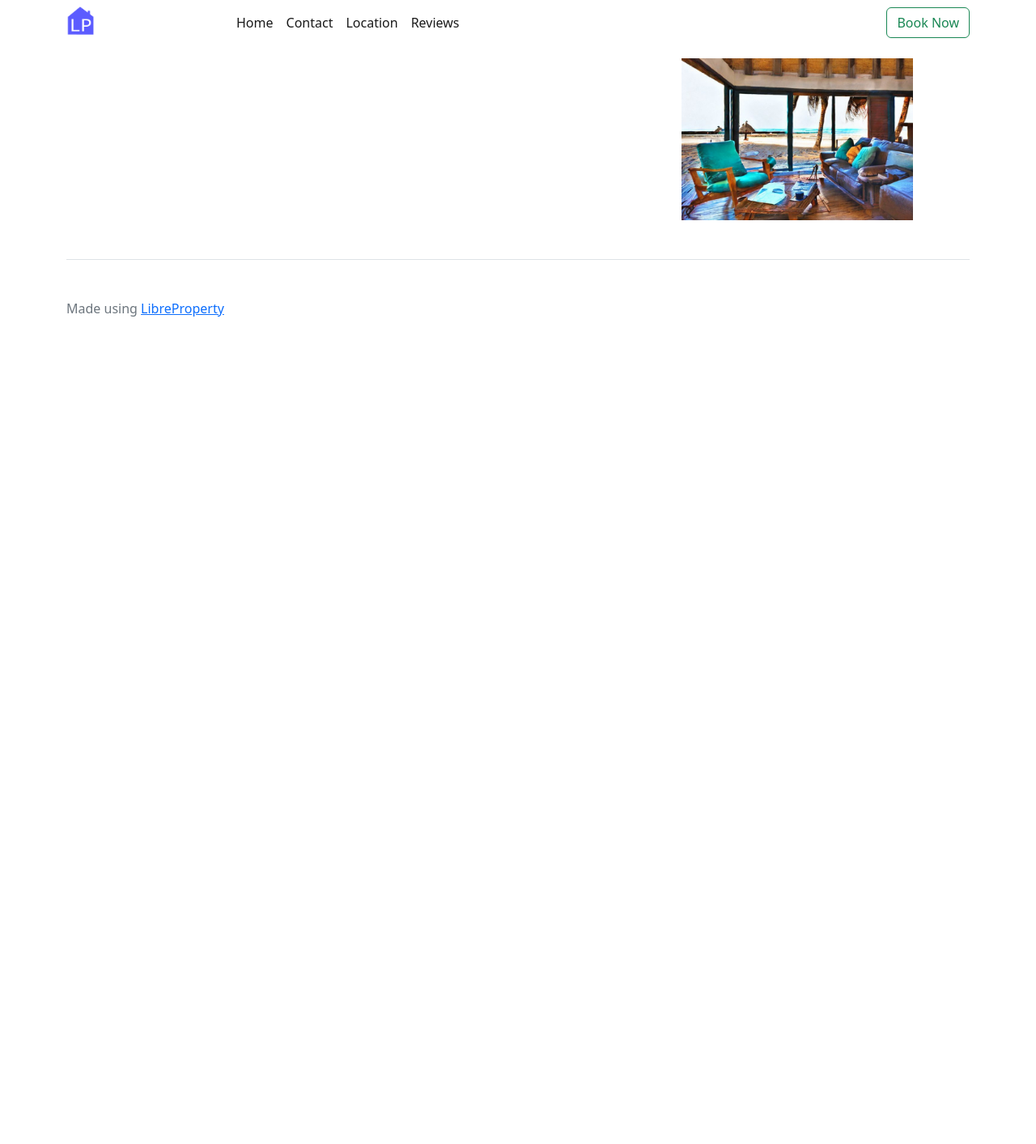
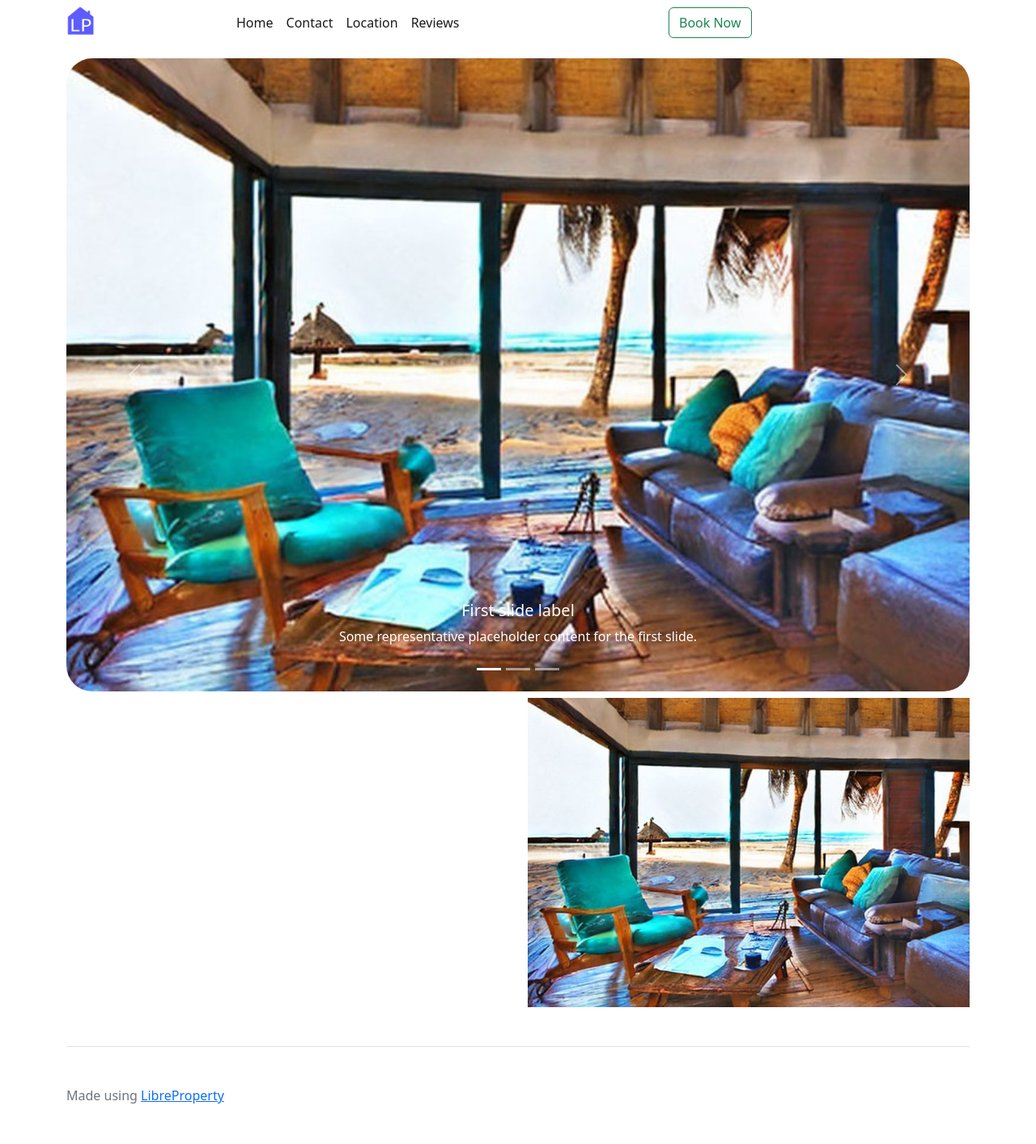
Before and after one commit to LibreProperty/LibreProperty, a Flask app: template libreproperty/bookingsite/templates/bookingsite/index.html in a window 1280 px wide. Shown: the whole page at 81% size. Before the commit the page ends 391 px from the top, so only its background shows below. Run offline with Flask 3, Linux system fonts and the light colour scheme; the template is opened without the code that fills it, so the values that code supplies are empty.

Commit message:
add basic layout

```diff
--- a/libreproperty/bookingsite/templates/bookingsite/base.html
+++ b/libreproperty/bookingsite/templates/bookingsite/base.html
@@ -40,7 +40,9 @@
                 </li>
             </ul>
         </div>
-        <button class="btn btn-outline-success" type="submit">Book Now</button>
+        <div class="col-4">
+            <button class="btn btn-outline-success" type="submit">Book Now</button>
+        </div>
 
     </div>
 </nav>
--- a/libreproperty/bookingsite/templates/bookingsite/index.html
+++ b/libreproperty/bookingsite/templates/bookingsite/index.html
@@ -2,19 +2,52 @@
 
 {% block content %}
 <main>
-    <div class="row">
-        <div class="col-lg-8 col-12-sm">
-            {% for category, message in get_flashed_messages(with_categories=True) %}
-            <div class="alert alert-{{category}} alert-dismissible fade show" role="alert">
-                {{ message }}
-                <button type="button" class="btn-close" data-bs-dismiss="alert" aria-label="Close"></button>
+    <div id="carouselExampleCaptions" class="carousel slide" data-bs-ride="carousel">
+        <div class="carousel-indicators">
+            <button type="button" data-bs-target="#carouselExampleCaptions" data-bs-slide-to="0" class="active" aria-current="true" aria-label="Slide 1"></button>
+            <button type="button" data-bs-target="#carouselExampleCaptions" data-bs-slide-to="1" aria-label="Slide 2"></button>
+            <button type="button" data-bs-target="#carouselExampleCaptions" data-bs-slide-to="2" aria-label="Slide 3"></button>
+        </div>
+        <div class="carousel-inner rounded-5 shadow-4">
+            <div class="carousel-item active">
+                <img src="{{ url_for('static', filename='vacation-beach-house.jpeg') }}" class="d-block w-100" alt="...">
+                <div class="carousel-caption d-none d-md-block">
+                    <h5>First slide label</h5>
+                    <p>Some representative placeholder content for the first slide.</p>
+                </div>
             </div>
-            {% endfor %}
+            <div class="carousel-item">
+                <img src="{{ url_for('static', filename='vacation-beach-house.jpeg') }}" class="d-block w-100 rounded" alt="...">
+                <div class="carousel-caption d-none d-md-block">
+                    <h5>Second slide label</h5>
+                    <p>Some representative placeholder content for the second slide.</p>
+                </div>
+            </div>
+            <div class="carousel-item">
+                <img src="{{ url_for('static', filename='vacation-beach-house.jpeg') }}" class="d-block w-100" alt="...">
+                <div class="carousel-caption d-none d-md-block">
+                    <h5>Third slide label</h5>
+                    <p>Some representative placeholder content for the third slide.</p>
+                </div>
+            </div>
+        </div>
+        <button class="carousel-control-prev" type="button" data-bs-target="#carouselExampleCaptions" data-bs-slide="prev">
+            <span class="carousel-control-prev-icon" aria-hidden="true"></span>
+            <span class="visually-hidden">Previous</span>
+        </button>
+        <button class="carousel-control-next" type="button" data-bs-target="#carouselExampleCaptions" data-bs-slide="next">
+            <span class="carousel-control-next-icon" aria-hidden="true"></span>
+            <span class="visually-hidden">Next</span>
+        </button>
+    </div>
+    <div class="row mt-2">
+        <div class="col-lg-6 col-12-sm">
             <h1>{{ site.listing.title }}</h1>
+            <p>{{ site.listing.description }}</p>
 
         </div>
-        <div class="col-4 d-none d-sm-block">
-            <img height="200" src="{{ url_for('static', filename='vacation-beach-house.jpeg') }}"/>
+        <div class="col-lg-6 col-12-sm">
+            <img class="img-fluid" src="{{ url_for('static', filename='vacation-beach-house.jpeg') }}"/>
         </div>
     </div>
 </main>
```
